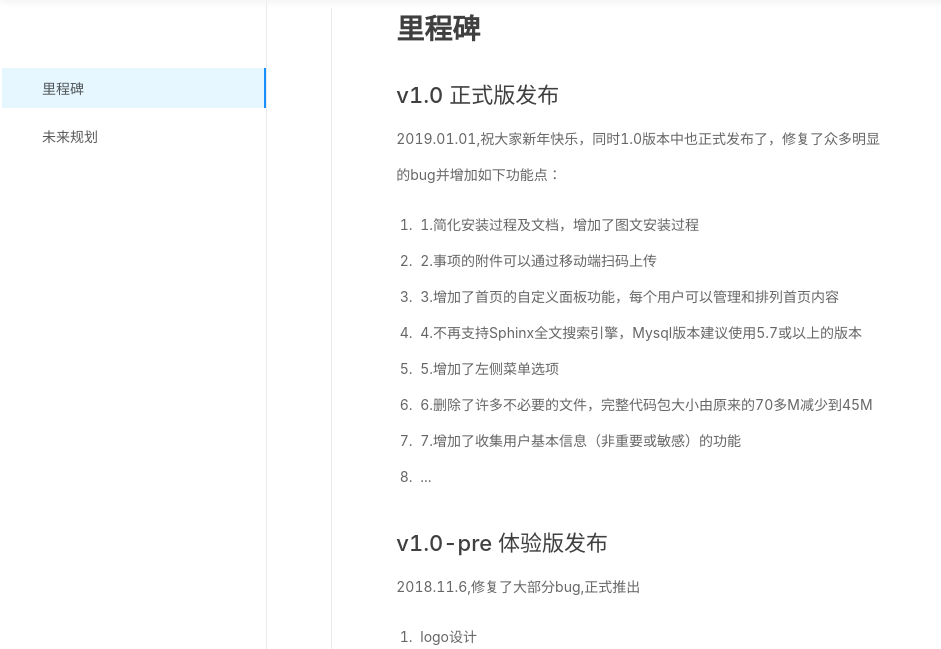
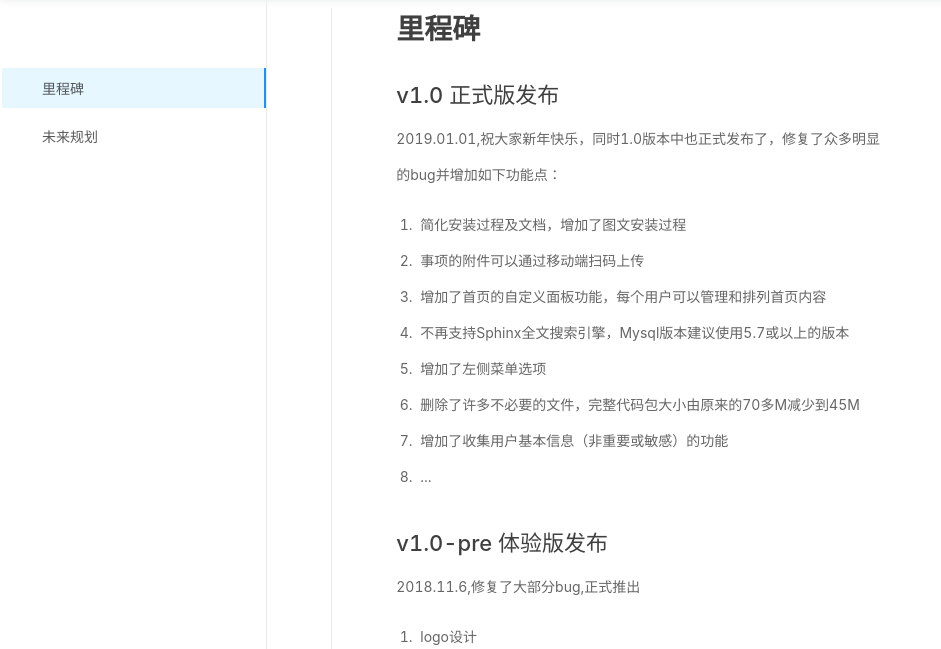
Before and after one commit to gopeak/masterlab_site, a PHP site: page /milestone.php in a window 1280 px wide. Shown: the part 64-713 px from the top of the page, without its empty margins (0-941 px from the left). Run offline with PHP 8.4, Linux system fonts and the light colour scheme; some libraries are stand-ins or nearby versions.

Commit message:
更新发布说明

```diff
--- a/ant/milestone.php
+++ b/ant/milestone.php
@@ -53,13 +53,13 @@ $page = 'milestone';
                 <h2>v1.0 正式版发布</h2>
                 <p>2019.01.01,祝大家新年快乐，同时1.0版本中也正式发布了，修复了众多明显的bug并增加如下功能点：</p>
                 <ol>
-                    <li>1.简化安装过程及文档，增加了图文安装过程</li>
-                    <li>2.事项的附件可以通过移动端扫码上传</li>
-                    <li>3.增加了首页的自定义面板功能，每个用户可以管理和排列首页内容</li>
-                    <li>4.不再支持Sphinx全文搜索引擎，Mysql版本建议使用5.7或以上的版本</li>
-                    <li>5.增加了左侧菜单选项</li>
-                    <li>6.删除了许多不必要的文件，完整代码包大小由原来的70多M减少到45M</li>
-                    <li>7.增加了收集用户基本信息（非重要或敏感）的功能</li>
+                    <li>简化安装过程及文档，增加了图文安装过程</li>
+                    <li>事项的附件可以通过移动端扫码上传</li>
+                    <li>增加了首页的自定义面板功能，每个用户可以管理和排列首页内容</li>
+                    <li>不再支持Sphinx全文搜索引擎，Mysql版本建议使用5.7或以上的版本</li>
+                    <li>增加了左侧菜单选项</li>
+                    <li>删除了许多不必要的文件，完整代码包大小由原来的70多M减少到45M</li>
+                    <li>增加了收集用户基本信息（非重要或敏感）的功能</li>
                     <li>...</li>
                     <p></p>
                 <h2>v1.0-pre 体验版发布</h2>
```
